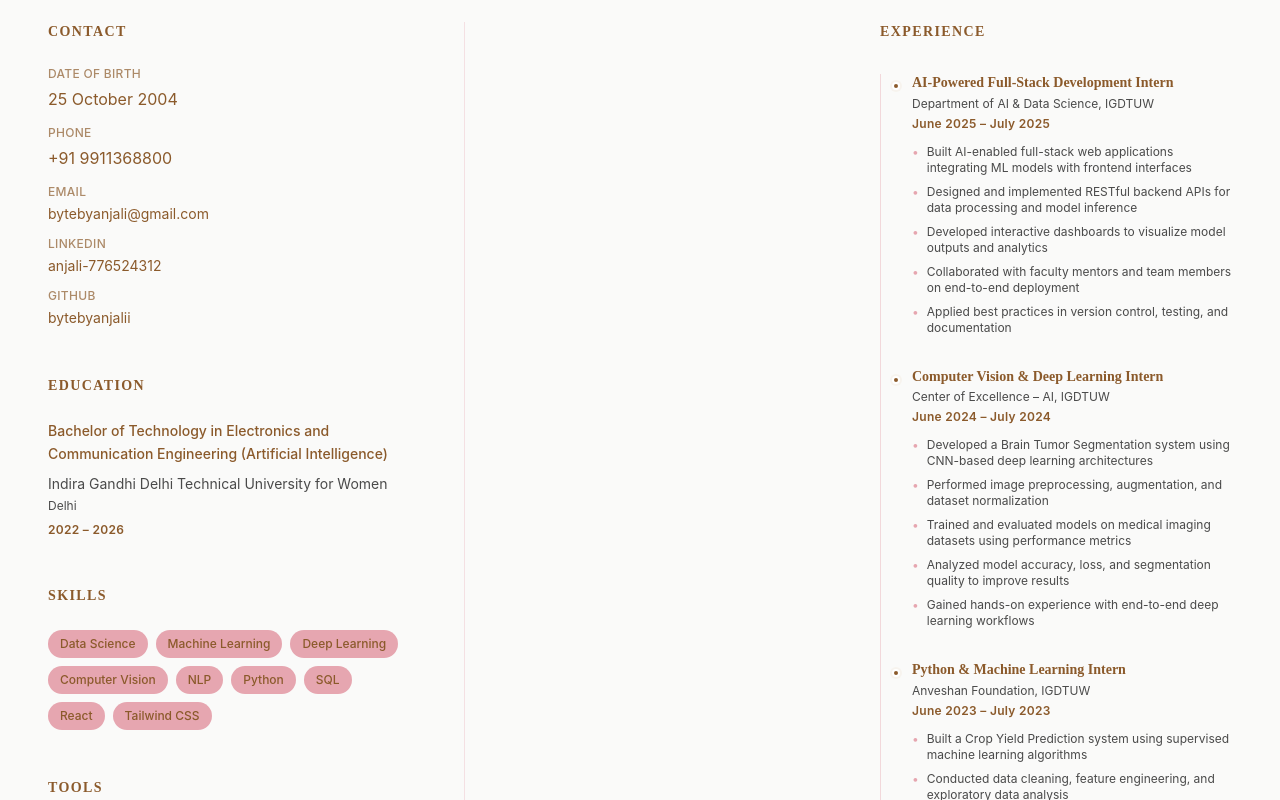
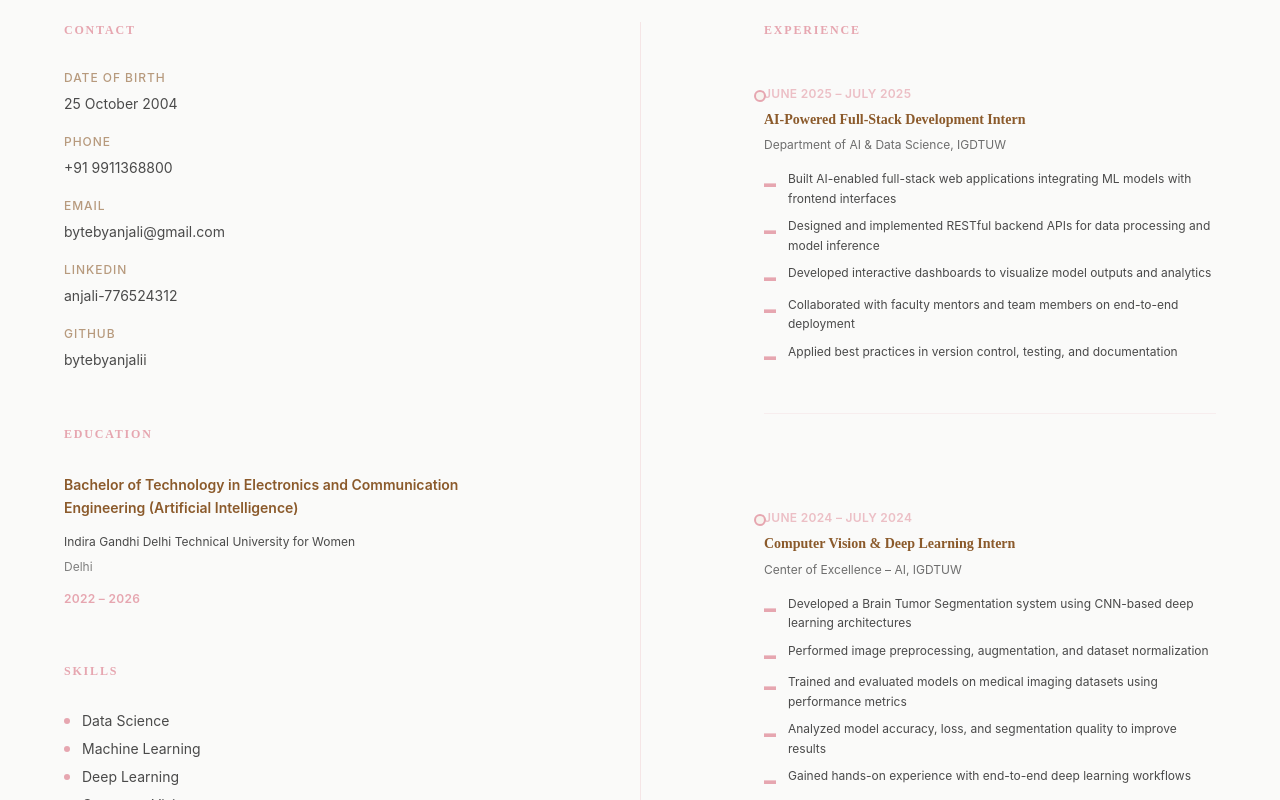
Before and after one commit to bytebyanjalii/anjalis-portfolio, a React (Vite) app: page / in a window 1280 px wide. Shown: the part 1580-2380 px from the top of the page. Built offline with nearby package versions, Linux system fonts and the light colour scheme.

Commit message:
Restyle Resume section: Editorial CV design with center timeline, refined typography, and designer aesthetic

```diff
--- a/src/sections/Resume.jsx
+++ b/src/sections/Resume.jsx
@@ -72,126 +72,162 @@ export default function Resume() {
 
   return (
     <SectionWrapper className="bg-stone-50 py-20 md:py-32" style={{ backgroundColor: '#F7F3EE' }}>
-      <div className="grid grid-cols-1 md:grid-cols-3 gap-12 md:gap-16">
-        {/* LEFT COLUMN */}
-        <div className="md:col-span-1 space-y-12">
-          {/* CONTACT */}
+      <div className="grid grid-cols-1 md:grid-cols-12 gap-8 md:gap-12 max-w-6xl mx-auto">
+        {/* LEFT COLUMN - Contact, Education, Skills, Tools */}
+        <div className="md:col-span-5 space-y-14">
+          {/* CONTACT SECTION */}
           <div>
-            <h3 className="text-sm font-bold tracking-widest mb-6" style={{ fontFamily: "'Playfair Display', serif", color: '#8B5A2B' }}>
-              CONTACT
+            <h3 className="text-xs font-bold tracking-widest mb-8 uppercase" style={{ fontFamily: "'Playfair Display', serif", color: '#E6A6B0', letterSpacing: '0.15em' }}>
+              Contact
             </h3>
-            <div className="space-y-3">
+            <div className="space-y-5">
               {contact.map((item, idx) => (
                 <div key={idx} className="text-sm">
-                  <p className="font-medium text-xs tracking-wide" style={{ color: '#8B5A2B', opacity: 0.7 }}>{item.label.toUpperCase()}</p>
+                  <p className="text-xs tracking-wide uppercase font-medium" style={{ color: '#8B5A2B', opacity: 0.6, letterSpacing: '0.08em' }}>
+                    {item.label}
+                  </p>
                   {item.href ? (
                     <a
                       href={item.href}
                       target="_blank"
                       rel="noopener noreferrer"
-                      className="transition-colors block mt-1"
-                      style={{ color: '#8B5A2B' }}
+                      className="transition-colors block mt-2 text-sm"
+                      style={{ color: '#4a4a4a' }}
                     >
                       {item.value}
                     </a>
                   ) : (
-                    <p className="mt-1" style={{ color: '#8B5A2B' }}>{item.value}</p>
+                    <p className="mt-2 text-sm" style={{ color: '#4a4a4a' }}>{item.value}</p>
                   )}
                 </div>
               ))}
             </div>
           </div>
 
-          {/* EDUCATION */}
+          {/* EDUCATION SECTION */}
           <div>
-            <h3 className="text-sm font-bold tracking-widest mb-6" style={{ fontFamily: "'Playfair Display', serif", color: '#8B5A2B' }}>
-              EDUCATION
+            <h3 className="text-xs font-bold tracking-widest mb-8 uppercase" style={{ fontFamily: "'Playfair Display', serif", color: '#E6A6B0', letterSpacing: '0.15em' }}>
+              Education
             </h3>
-            <div className="space-y-3">
-              <div>
-                <p className="font-medium text-sm leading-relaxed" style={{ color: '#8B5A2B' }}>{education.degree}</p>
-                <p className="text-sm mt-2" style={{ color: '#4a4a4a' }}>{education.institution}</p>
-                <p className="text-xs mt-1" style={{ color: '#4a4a4a' }}>{education.location}</p>
-                <p className="text-xs font-semibold mt-2 tracking-wide" style={{ color: '#8B5A2B' }}>{education.duration}</p>
-              </div>
+            <div>
+              <p className="text-sm font-semibold leading-relaxed" style={{ color: '#8B5A2B' }}>
+                {education.degree}
+              </p>
+              <p className="text-xs mt-3 leading-relaxed" style={{ color: '#4a4a4a' }}>
+                {education.institution}
+              </p>
+              <p className="text-xs mt-2" style={{ color: '#4a4a4a', opacity: 0.7 }}>
+                {education.location}
+              </p>
+              <p className="text-xs font-semibold mt-4 tracking-wide uppercase" style={{ color: '#E6A6B0' }}>
+                {education.duration}
+              </p>
             </div>
           </div>
 
-          {/* SKILLS */}
+          {/* SKILLS SECTION */}
           <div>
-            <h3 className="text-sm font-bold tracking-widest mb-6" style={{ fontFamily: "'Playfair Display', serif", color: '#8B5A2B' }}>
-              SKILLS
+            <h3 className="text-xs font-bold tracking-widest mb-8 uppercase" style={{ fontFamily: "'Playfair Display', serif", color: '#E6A6B0', letterSpacing: '0.15em' }}>
+              Skills
             </h3>
-            <div className="flex flex-wrap gap-2">
+            <div className="space-y-2">
               {skills.map((skill, idx) => (
-                <span
-                  key={idx}
-                  className="inline-block px-3 py-1.5 text-xs font-medium rounded-full"
-                  style={{ backgroundColor: '#E6A6B0', color: '#8B5A2B' }}
-                >
-                  {skill}
-                </span>
+                <div key={idx} className="flex items-center gap-3">
+                  <span className="w-1.5 h-1.5 rounded-full" style={{ backgroundColor: '#E6A6B0' }}></span>
+                  <span className="text-sm" style={{ color: '#4a4a4a' }}>
+                    {skill}
+                  </span>
+                </div>
               ))}
             </div>
           </div>
 
-          {/* TOOLS */}
+          {/* TOOLS SECTION */}
           <div>
-            <h3 className="text-sm font-bold tracking-widest mb-6" style={{ fontFamily: "'Playfair Display', serif", color: '#8B5A2B' }}>
-              TOOLS
+            <h3 className="text-xs font-bold tracking-widest mb-8 uppercase" style={{ fontFamily: "'Playfair Display', serif", color: '#E6A6B0', letterSpacing: '0.15em' }}>
+              Tools
             </h3>
-            <div className="flex flex-wrap gap-4">
+            <div className="grid grid-cols-3 gap-6">
               {tools.map((tool, idx) => (
-                <div key={idx} className="flex flex-col items-center gap-2 cursor-pointer hover:opacity-75 transition-opacity">
-                  <div className="text-2xl">{tool.icon}</div>
-                  <p className="text-xs text-center" style={{ color: '#8B5A2B' }}>{tool.name}</p>
+                <div key={idx} className="flex flex-col items-center gap-3 hover:opacity-75 transition-opacity">
+                  <div className="text-3xl">{tool.icon}</div>
+                  <p className="text-xs text-center font-medium" style={{ color: '#8B5A2B' }}>
+                    {tool.name}
+                  </p>
                 </div>
               ))}
             </div>
           </div>
         </div>
 
-        {/* VERTICAL DIVIDER */}
-        <div className="hidden md:block md:col-span-0">
-          <div className="h-full w-px" style={{ backgroundColor: '#E6A6B0', opacity: 0.3 }}></div>
+        {/* CENTER TIMELINE LINE */}
+        <div className="hidden md:flex md:col-span-2 justify-center">
+          <div className="relative w-full h-full flex justify-center">
+            <div
+              className="absolute top-0 bottom-0 w-px"
+              style={{ backgroundColor: '#E6A6B0', opacity: 0.25 }}
+            ></div>
+          </div>
         </div>
 
-        {/* RIGHT COLUMN - EXPERIENCE */}
-        <div className="md:col-span-1">
-          <h3 className="text-sm font-bold tracking-widest mb-8" style={{ fontFamily: "'Playfair Display', serif", color: '#8B5A2B' }}>
-            EXPERIENCE
+        {/* RIGHT COLUMN - EXPERIENCE TIMELINE */}
+        <div className="md:col-span-5">
+          <h3 className="text-xs font-bold tracking-widest mb-12 uppercase" style={{ fontFamily: "'Playfair Display', serif", color: '#E6A6B0', letterSpacing: '0.15em' }}>
+            Experience
           </h3>
 
-          {/* Timeline */}
-          <div className="relative space-y-8 pl-8">
-            {/* Timeline line */}
-            <div className="absolute left-0 top-0 bottom-0 w-px" style={{ backgroundColor: '#E6A6B0', opacity: 0.4 }}></div>
+          {/* Experience Timeline */}
+          <div className="relative space-y-12">
+            {/* Timeline line (visible on mobile below title) */}
+            <div className="md:hidden absolute left-0 top-0 bottom-0 w-px" style={{ backgroundColor: '#E6A6B0', opacity: 0.2 }}></div>
 
             {experiences.map((exp, idx) => (
               <div key={idx} className="relative">
                 {/* Timeline dot */}
-                <div className="absolute -left-5 top-2 w-2 h-2 rounded-full border-2 border-white" style={{ backgroundColor: '#8B5A2B', boxShadow: '0 0 0 2px #F7F3EE' }}></div>
+                <div
+                  className="absolute w-3 h-3 rounded-full border-2"
+                  style={{
+                    left: '-10px',
+                    top: '4px',
+                    backgroundColor: '#F7F3EE',
+                    borderColor: '#E6A6B0',
+                  }}
+                ></div>
 
-                {/* Content */}
-                <div>
-                  <div className="mb-2">
-                    <p className="font-bold text-sm leading-tight" style={{ color: '#8B5A2B', fontFamily: "'Playfair Display', serif" }}>
-                      {exp.title}
-                    </p>
-                    <p className="text-xs mt-1" style={{ color: '#4a4a4a' }}>{exp.organization}</p>
-                    <p className="text-xs font-semibold mt-1 tracking-wide" style={{ color: '#8B5A2B' }}>{exp.duration}</p>
-                  </div>
+                {/* Experience Content */}
+                <div className="md:ml-0 ml-6">
+                  {/* Duration (muted, top) */}
+                  <p className="text-xs tracking-wide font-semibold uppercase" style={{ color: '#E6A6B0', opacity: 0.7 }}>
+                    {exp.duration}
+                  </p>
 
-                  {/* Bullets */}
-                  <ul className="space-y-2 mt-3">
+                  {/* Role Title */}
+                  <p className="text-sm font-semibold mt-2 leading-snug" style={{ color: '#8B5A2B', fontFamily: "'Playfair Display', serif" }}>
+                    {exp.title}
+                  </p>
+
+                  {/* Organization */}
+                  <p className="text-xs mt-2" style={{ color: '#4a4a4a', opacity: 0.8 }}>
+                    {exp.organization}
+                  </p>
+
+                  {/* Bullet Points */}
+                  <ul className="space-y-2 mt-4">
                     {exp.bullets.map((bullet, bidx) => (
-                      <li key={bidx} className="flex gap-2 text-xs" style={{ color: '#4a4a4a' }}>
-                        <span style={{ color: '#E6A6B0' }} className="flex-shrink-0">•</span>
+                      <li key={bidx} className="flex gap-3 text-xs leading-relaxed" style={{ color: '#4a4a4a' }}>
+                        <span className="flex-shrink-0 mt-1" style={{ color: '#E6A6B0' }}>
+                          ▬
+                        </span>
                         <span>{bullet}</span>
                       </li>
                     ))}
                   </ul>
                 </div>
+
+                {/* Divider between experiences */}
+                {idx < experiences.length - 1 && (
+                  <div className="mt-12 pt-12 border-t" style={{ borderColor: '#E6A6B0', opacity: 0.15 }}></div>
+                )}
               </div>
             ))}
           </div>
```
